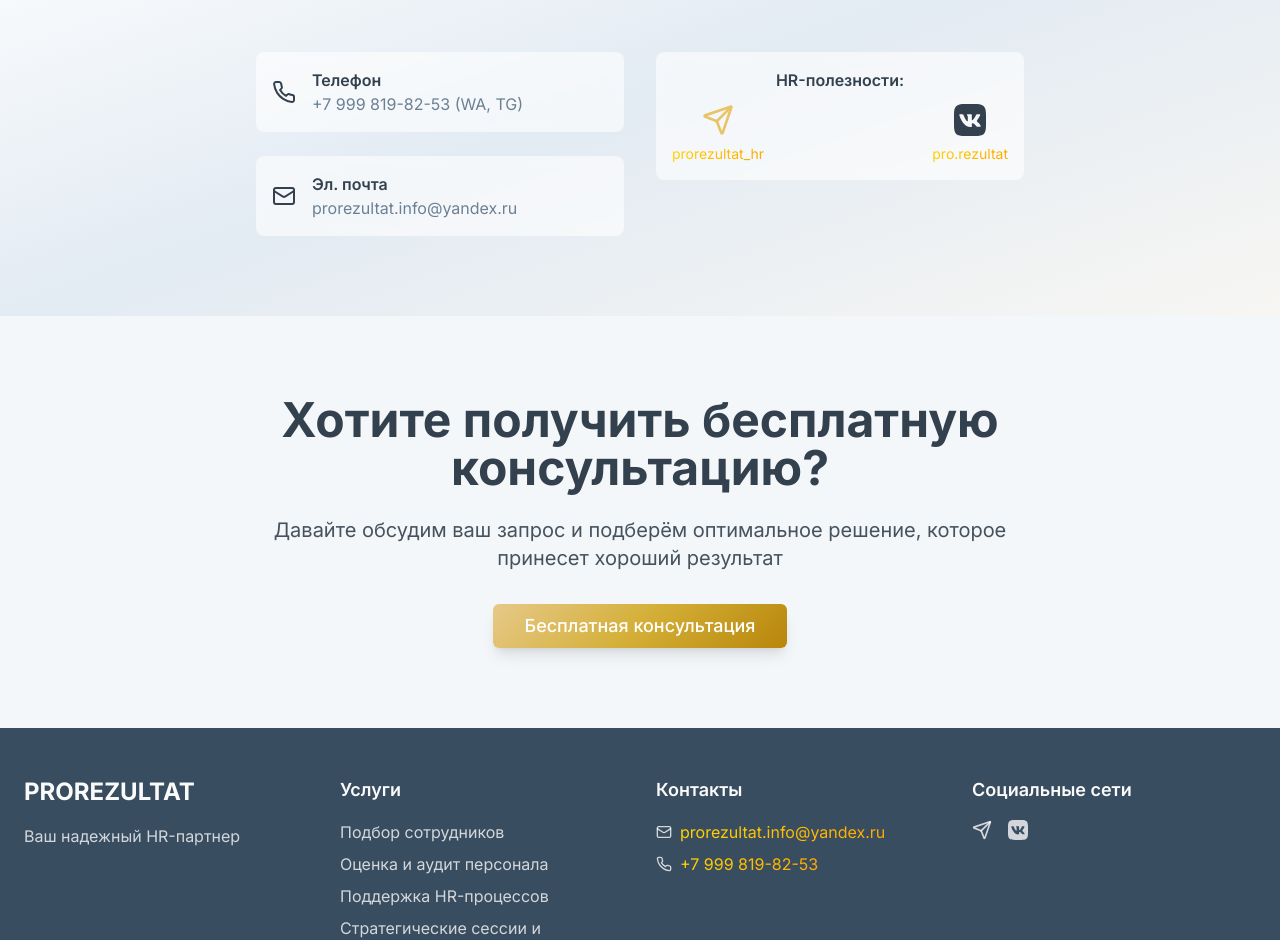
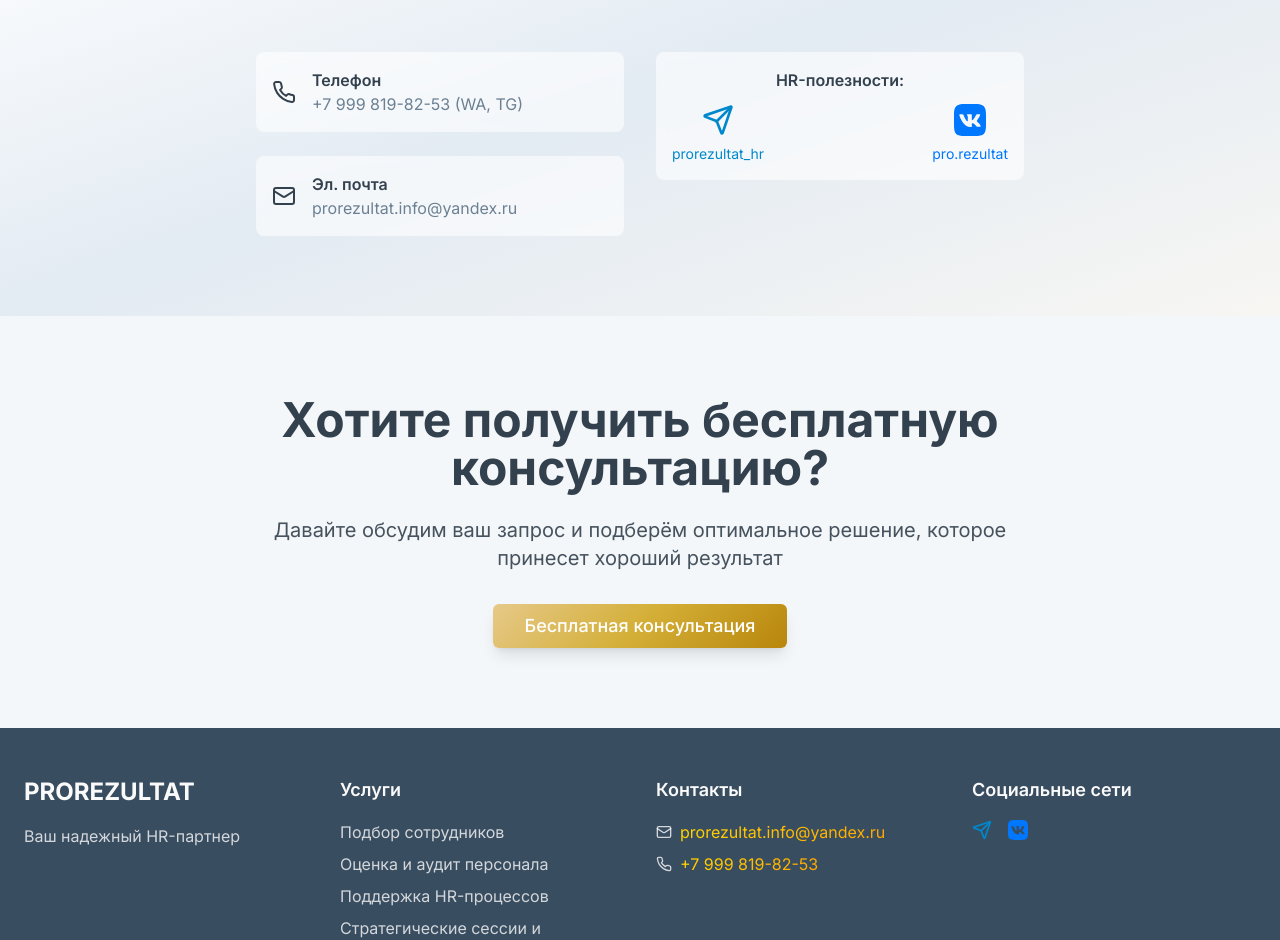
Before and after one commit to grunvald91/prorezultat-connect-careers, a React (Vite) app: page / in a window 1280 px wide. Shown: the part 3258-4198 px from the top of the page. Built offline with nearby package versions, Linux system fonts and the light colour scheme.

Commit message:
Update icons and colors
Apply gold gradient to advantage and contact section icons. Change Telegram icon to blue and VK icon to VK's color in the "useful information" section.

```diff
--- a/src/components/ContactSection.tsx
+++ b/src/components/ContactSection.tsx
@@ -12,7 +12,7 @@ const ContactSection = () => {
           <div className="grid md:grid-cols-2 gap-8 max-w-3xl mx-auto">
             <div className="space-y-6">
               <div className="flex items-center gap-4 p-4 bg-white/60 rounded-lg backdrop-blur-sm">
-                <Phone className="w-6 h-6 flex-shrink-0" style={{ background: 'linear-gradient(135deg, #FFD700, #FFA500)', WebkitBackgroundClip: 'text', WebkitTextFillColor: 'transparent' }} />
+                <Phone className="w-6 h-6 flex-shrink-0" style={{ background: 'linear-gradient(135deg, #E6C989, #D4AF37, #B8860B)', WebkitBackgroundClip: 'text', WebkitTextFillColor: 'transparent' }} />
                 <div className="text-left">
                   <div className="font-semibold text-foreground">Телефон</div>
                   <a
@@ -25,7 +25,7 @@ const ContactSection = () => {
               </div>
 
               <div className="flex items-center gap-4 p-4 bg-white/60 rounded-lg backdrop-blur-sm">
-                <Mail className="w-6 h-6 flex-shrink-0" style={{ background: 'linear-gradient(135deg, #FFD700, #FFA500)', WebkitBackgroundClip: 'text', WebkitTextFillColor: 'transparent' }} />
+                <Mail className="w-6 h-6 flex-shrink-0" style={{ background: 'linear-gradient(135deg, #E6C989, #D4AF37, #B8860B)', WebkitBackgroundClip: 'text', WebkitTextFillColor: 'transparent' }} />
                 <div className="text-left">
                   <div className="font-semibold text-foreground">Эл. почта</div>
                   <a
@@ -49,13 +49,13 @@ const ContactSection = () => {
                       rel="noopener noreferrer"
                       className="text-accent hover:text-warm-salmon transition-colors"
                     >
-                      <Send className="w-8 h-8" style={{ background: 'linear-gradient(135deg, #FFD700, #FFA500)', WebkitBackgroundClip: 'text', WebkitTextFillColor: 'transparent' }} />
+                      <Send className="w-8 h-8" style={{ color: '#0088cc' }} />
                     </a>
                     <a
                       href="https://t.me/prorezultat_hr"
                       target="_blank"
                       rel="noopener noreferrer"
-                      className="text-sm hover:opacity-80 transition-colors" style={{ background: 'linear-gradient(135deg, #FFD700, #FFA500)', WebkitBackgroundClip: 'text', WebkitTextFillColor: 'transparent' }}
+                      className="text-sm hover:opacity-80 transition-colors" style={{ color: '#0088cc' }}
                     >
                       prorezultat_hr
                     </a>
@@ -65,7 +65,7 @@ const ContactSection = () => {
                       href="https://vk.com/pro.rezultat"
                       target="_blank"
                       rel="noopener noreferrer"
-                      className="hover:opacity-80 transition-colors" style={{ background: 'linear-gradient(135deg, #FFD700, #FFA500)', WebkitBackgroundClip: 'text', WebkitTextFillColor: 'transparent' }}
+                      className="hover:opacity-80 transition-colors" style={{ color: '#0077ff' }}
                     >
                       <svg className="w-8 h-8" viewBox="0 0 24 24" fill="currentColor">
                         <path d="M15.684 0H8.316C1.592 0 0 1.592 0 8.316v7.368C0 22.408 1.592 24 8.316 24h7.368C22.408 24 24 22.408 24 15.684V8.316C24 1.592 22.408 0 15.684 0zm3.692 17.123h-1.744c-.66 0-.864-.525-2.05-1.727-1.033-1.033-1.49-.933-1.744-.933-.356 0-.458.102-.458.593v1.575c0 .424-.135.678-1.253.678-1.846 0-3.896-1.118-5.335-3.202C4.624 10.857 4.03 8.57 4.03 8.096c0-.254.102-.491.593-.491h1.744c.441 0 .61.203.78.678.863 2.49 2.303 4.675 2.896 4.675.22 0 .322-.102.322-.66V9.721c-.068-1.186-.695-1.287-.695-1.71 0-.203.169-.407.441-.407h2.744c.373 0 .508.203.508.644v3.473c0 .373.169.508.271.508.22 0 .407-.135.813-.542 1.254-1.406 2.151-3.574 2.151-3.574.119-.254.322-.491.763-.491h1.744c.525 0 .644.271.525.644-.22 1.017-2.354 4.031-2.354 4.031-.186.305-.254.44 0 .763.186.254.796.78 1.203 1.253.745.847 1.32 1.558 1.473 2.05.169.525-.085.78-.576.78z"/>
@@ -75,7 +75,7 @@ const ContactSection = () => {
                       href="https://vk.com/pro.rezultat"
                       target="_blank"
                       rel="noopener noreferrer"
-                      className="text-sm hover:opacity-80 transition-colors" style={{ background: 'linear-gradient(135deg, #FFD700, #FFA500)', WebkitBackgroundClip: 'text', WebkitTextFillColor: 'transparent' }}
+                      className="text-sm hover:opacity-80 transition-colors" style={{ color: '#0077ff' }}
                     >
                       pro.rezultat
                     </a>
--- a/src/components/Footer.tsx
+++ b/src/components/Footer.tsx
@@ -51,7 +51,7 @@ const Footer = () => {
                 rel="noopener noreferrer"
                 className="text-primary-foreground/80 hover:opacity-80 transition-colors" style={{ background: 'linear-gradient(135deg, #FFD700, #FFA500)', WebkitBackgroundClip: 'text', WebkitTextFillColor: 'transparent' }}
               >
-                <Send className="w-5 h-5" />
+                <Send className="w-5 h-5" style={{ color: '#0088cc' }} />
               </a>
               <a
                 href="https://vk.com/pro.rezultat"
@@ -59,7 +59,7 @@ const Footer = () => {
                 rel="noopener noreferrer"
                 className="text-primary-foreground/80 hover:opacity-80 transition-colors" style={{ background: 'linear-gradient(135deg, #FFD700, #FFA500)', WebkitBackgroundClip: 'text', WebkitTextFillColor: 'transparent' }}
               >
-                <svg className="w-5 h-5" viewBox="0 0 24 24" fill="currentColor">
+                <svg className="w-5 h-5" viewBox="0 0 24 24" fill="#0077ff">
                   <path d="M15.684 0H8.316C1.592 0 0 1.592 0 8.316v7.368C0 22.408 1.592 24 8.316 24h7.368C22.408 24 24 22.408 24 15.684V8.316C24 1.592 22.408 0 15.684 0zm3.692 17.123h-1.744c-.66 0-.864-.525-2.05-1.727-1.033-1.033-1.49-.933-1.744-.933-.356 0-.458.102-.458.593v1.575c0 .424-.135.678-1.253.678-1.846 0-3.896-1.118-5.335-3.202C4.624 10.857 4.03 8.57 4.03 8.096c0-.254.102-.491.593-.491h1.744c.441 0 .61.203.78.678.863 2.49 2.303 4.675 2.896 4.675.22 0 .322-.102.322-.66V9.721c-.068-1.186-.695-1.287-.695-1.71 0-.203.169-.407.441-.407h2.744c.373 0 .508.203.508.644v3.473c0 .373.169.508.271.508.22 0 .407-.135.813-.542 1.254-1.406 2.151-3.574 2.151-3.574.119-.254.322-.491.763-.491h1.744c.525 0 .644.271.525.644-.22 1.017-2.354 4.031-2.354 4.031-.186.305-.254.44 0 .763.186.254.796.78 1.203 1.253.745.847 1.32 1.558 1.473 2.05.169.525-.085.78-.576.78z"/>
                 </svg>
               </a>
--- a/src/components/WhyUsSection.tsx
+++ b/src/components/WhyUsSection.tsx
@@ -36,7 +36,7 @@ const WhyUsSection = () => {
               className="flex items-start gap-6 p-6 rounded-lg bg-white/60 backdrop-blur-sm hover:bg-white/80 transition-all duration-300 shadow-sm hover:shadow-md"
             >
               <div className="flex-shrink-0">
-                <CheckCircle className="w-8 h-8" style={{ background: 'linear-gradient(135deg, #FFD700, #FFA500)', WebkitBackgroundClip: 'text', WebkitTextFillColor: 'transparent' }} />
+                <CheckCircle className="w-8 h-8" style={{ background: 'linear-gradient(135deg, #E6C989, #D4AF37, #B8860B)', WebkitBackgroundClip: 'text', WebkitTextFillColor: 'transparent' }} />
               </div>
               <div>
                 <h3 className="text-xl font-semibold mb-3 text-foreground">
```
